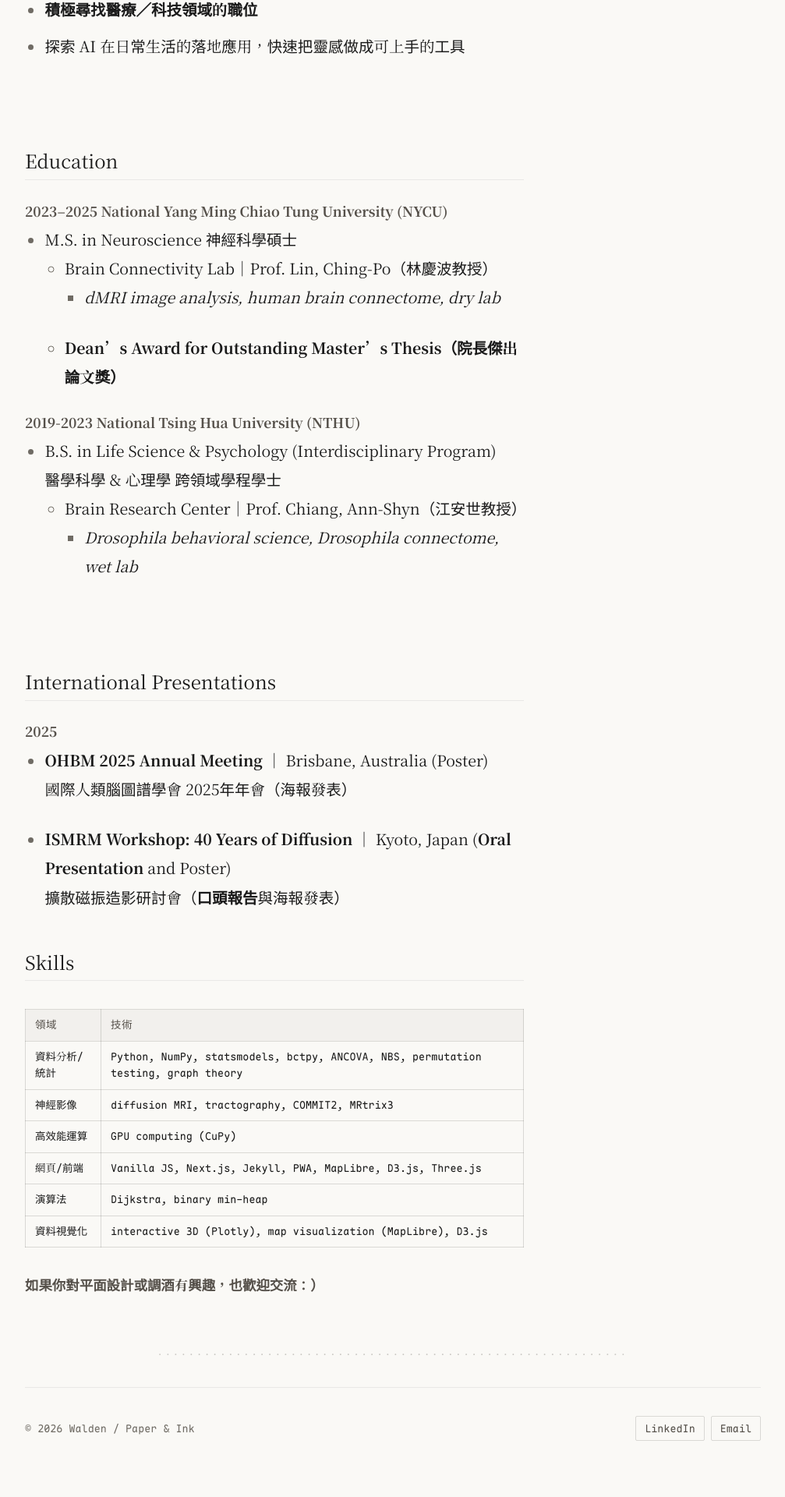
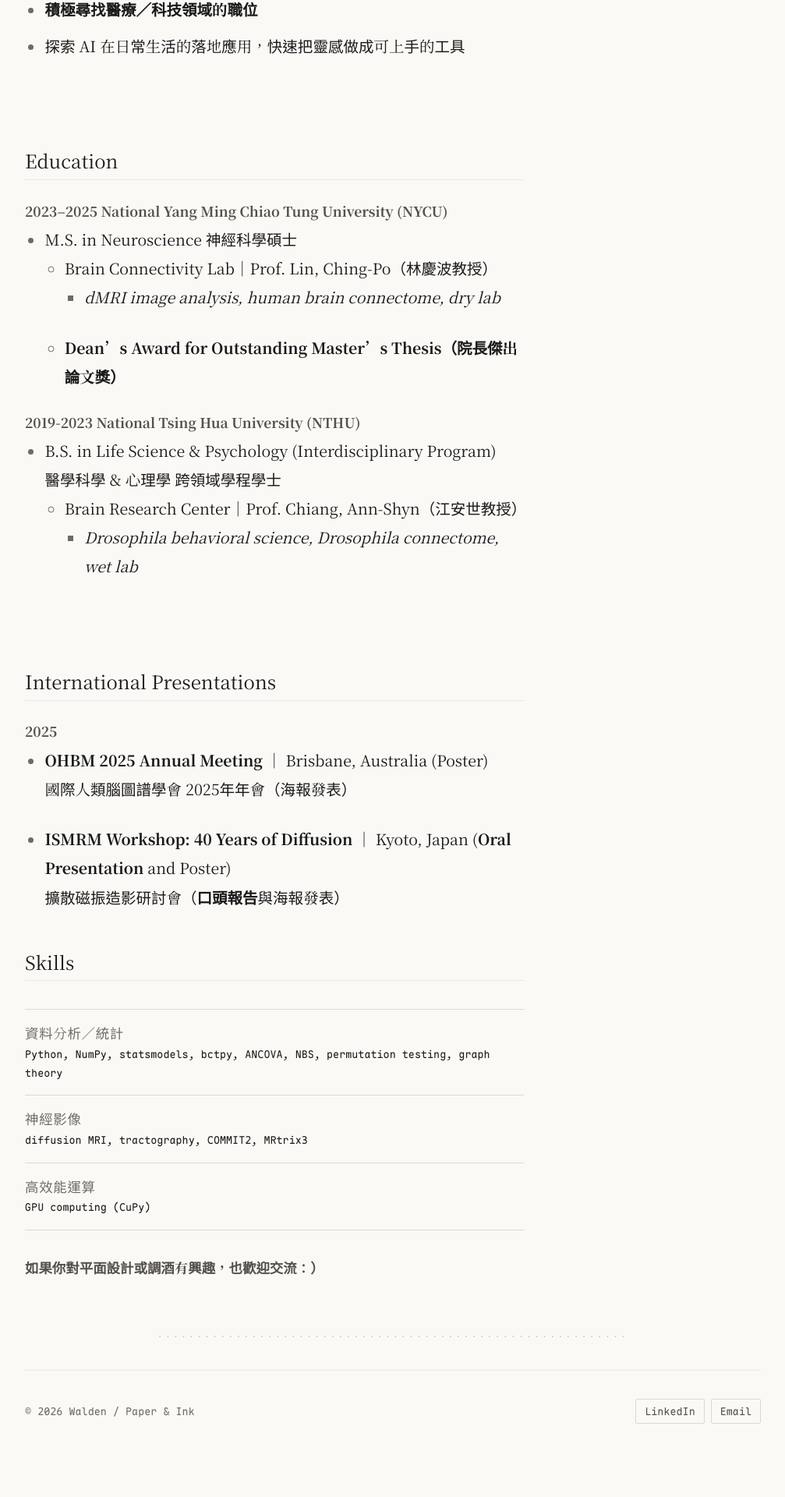
Before and after one commit to walden-wpc/walden-wpc.github.io, a Jekyll site: the page built from index.html, in a window 1280 px wide. Shown: the part 1793-3713 px from the top of the page at 78% size, without its empty margins (136-1143 px from the left). Built offline with Jekyll 4.4.1, drawn with Linux system fonts in a browser that asks for light colours; some web fonts are replaced; after the commit the page ends 3691 px from its top, so only the background shows below that.

Commit message:
content: Skills 只留前三項，並從表格改成定義清單
設計統一
原本是兩欄 markdown 表格，桌機一種樣子、窄螢幕靠 .table-pair 堆疊成
另一種樣子。但這類「標籤 → 內容」的資料本來就是一組一組的，堆疊才是
它真正的結構 —— 不需要在兩種版面之間切換。

改用 kramdown 定義清單：

    資料分析／統計
    : Python, NumPy, statsmodels

標籤走人的聲音（襯線、淡一點），內容走機器的聲音（Maple Mono），
桌機與手機長得完全一樣。

內容
依指示只保留前三項：資料分析／統計、神經影像、高效能運算。
拿掉的網頁/前端、演算法、資料視覺化三項，其實在四張專案卡片的 tags
裡都看得到，不會因此少掉任何訊號。

.table-pair / .table-scroll 的處理保留 —— 以後真的寫多欄表格時還是
會自動生效，CLAUDE.md 有說明。

Co-Authored-By: Claude Opus 5 <noreply@anthropic.com>

```diff
--- a/_includes/about.md
+++ b/_includes/about.md
@@ -33,13 +33,13 @@
 
 ## Skills
 
-| 領域 | 技術 |
-|------|------|
-| 資料分析/統計 | Python, NumPy, statsmodels, bctpy, ANCOVA, NBS, permutation testing, graph theory |
-| 神經影像 | diffusion MRI, tractography, COMMIT2, MRtrix3 |
-| 高效能運算 | GPU computing (CuPy) |
-| 網頁/前端 | Vanilla JS, Next.js, Jekyll, PWA, MapLibre, D3.js, Three.js |
-| 演算法 | Dijkstra, binary min-heap |
-| 資料視覺化 | interactive 3D (Plotly), map visualization (MapLibre), D3.js |
+資料分析／統計
+: Python, NumPy, statsmodels, bctpy, ANCOVA, NBS, permutation testing, graph theory
+
+神經影像
+: diffusion MRI, tractography, COMMIT2, MRtrix3
+
+高效能運算
+: GPU computing (CuPy)
 
 #### 如果你對平面設計或調酒有興趣，也歡迎交流：）
--- a/style.css
+++ b/style.css
@@ -1027,6 +1027,45 @@ canvas.ascii-layer {
 }
 
 /* ===================================
+   定義清單（「標籤 → 內容」的成對資料，例如 Skills）
+   -----------------------------------
+   不用表格：兩欄表格在窄螢幕一定會把中文擠成「資料分/析/統/計」，
+   而這種資料本來就是一組一組的，堆疊才是它真正的結構。
+   markdown 寫法（kramdown 定義清單）：
+
+       資料分析／統計
+       : Python, NumPy, statsmodels
+
+   標籤走人的聲音（襯線），內容走機器的聲音（Maple Mono）。
+   =================================== */
+.prose dl {
+    margin: var(--space-md) 0;
+    border-top: 1px solid var(--color-rule);
+}
+
+.prose dt {
+    font-family: var(--font-prose);
+    font-size: var(--step-0);
+    line-height: 1.6;
+    color: var(--color-ink-faint);
+    letter-spacing: 0.04em;
+    padding-top: var(--space-sm);
+}
+
+.prose dd {
+    margin: 2px 0 0;
+    padding-bottom: var(--space-sm);
+    border-bottom: 1px solid var(--color-rule);
+    font-family: var(--font-ui);
+    font-size: var(--step--1);
+    line-height: 1.75;
+}
+
+.prose dd p {
+    margin: 0;
+}
+
+/* ===================================
    表格在窄螢幕
    -----------------------------------
    技能表這種「標籤 → 內容」的兩欄表，硬塞進 375px 會把中文擠成
```
Also changed, not shown: CLAUDE.md (+19 -0 lines).
